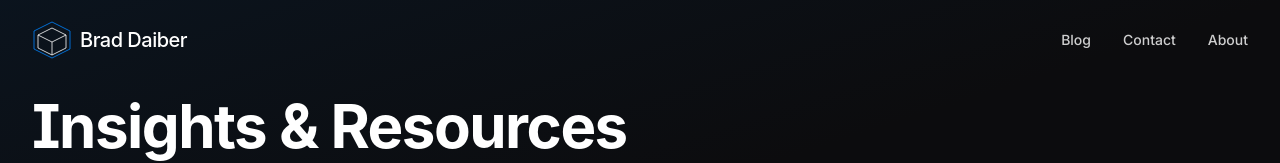
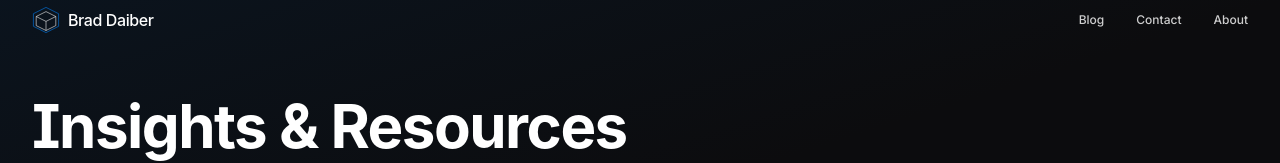
Before and after one commit to wbdaiber/dark-theme-simplicity, a React (Vite) app: page /blog in a window 1280 px wide. Shown: the top 163 px of the page. Built offline with nearby package versions, Linux system fonts and the light colour scheme.

Commit message:
Reduce header size
Halve the height of the transparent sticky header in the Navbar component.

```diff
--- a/src/components/Navbar.tsx
+++ b/src/components/Navbar.tsx
@@ -23,11 +23,11 @@ const Navbar = () => {
       }`}
     >
       <div className="container mx-auto px-4 sm:px-6 lg:px-8">
-        <div className="flex items-center justify-between h-16 md:h-20">
+        <div className="flex items-center justify-between h-8 md:h-10">
           {/* Logo */}
           <div className="flex items-center">
             <Link to="/" className="flex items-center space-x-2 group">
-              <div className="w-8 h-8 md:w-10 md:h-10 relative flex items-center justify-center">
+              <div className="w-6 h-6 md:w-7 md:h-7 relative flex items-center justify-center">
                 <svg
                   viewBox="0 0 100 100"
                   fill="none"
@@ -60,7 +60,7 @@ const Navbar = () => {
                   />
                 </svg>
               </div>
-              <span className="text-lg md:text-xl font-display font-medium tracking-tight">
+              <span className="text-sm md:text-base font-display font-medium tracking-tight">
                 Brad Daiber
               </span>
             </Link>
@@ -72,7 +72,7 @@ const Navbar = () => {
               <Link
                 key={item}
                 to={item === 'Blog' ? '/blog' : `/${item.toLowerCase()}`}
-                className="text-sm font-medium text-light-100/80 hover:text-light-100 transition-colors duration-200 hover-underline"
+                className="text-xs font-medium text-light-100/80 hover:text-light-100 transition-colors duration-200 hover-underline"
               >
                 {item}
               </Link>
@@ -88,9 +88,9 @@ const Navbar = () => {
           >
             <span className="sr-only">Open main menu</span>
             {mobileMenuOpen ? (
-              <X className="h-6 w-6" aria-hidden="true" />
+              <X className="h-4 w-4" aria-hidden="true" />
             ) : (
-              <Menu className="h-6 w-6" aria-hidden="true" />
+              <Menu className="h-4 w-4" aria-hidden="true" />
             )}
           </button>
         </div>
@@ -109,7 +109,7 @@ const Navbar = () => {
             <Link
               key={item}
               to={item === 'Blog' ? '/blog' : `/${item.toLowerCase()}`}
-              className="block py-3 px-4 text-base font-medium rounded-md hover:bg-dark-300 transition-colors"
+              className="block py-2 px-4 text-sm font-medium rounded-md hover:bg-dark-300 transition-colors"
               onClick={() => setMobileMenuOpen(false)}
             >
               {item}
```
